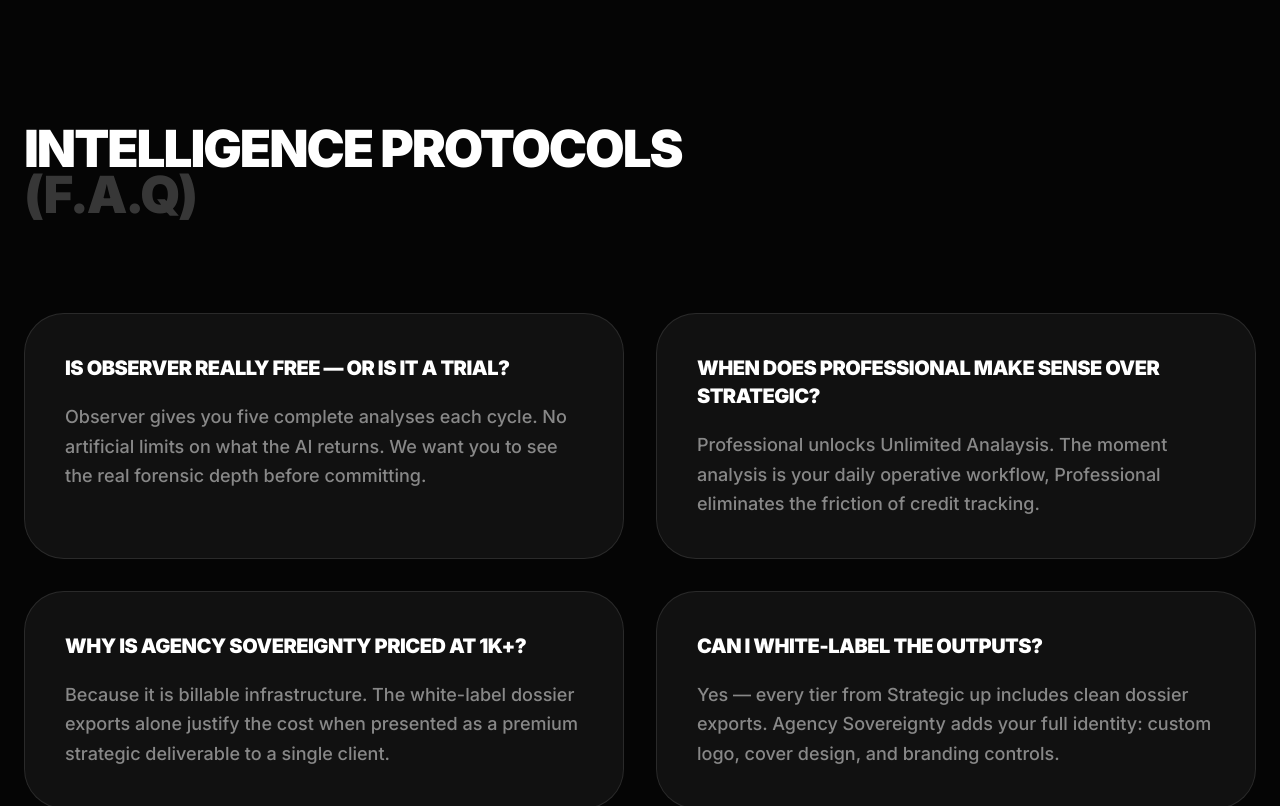
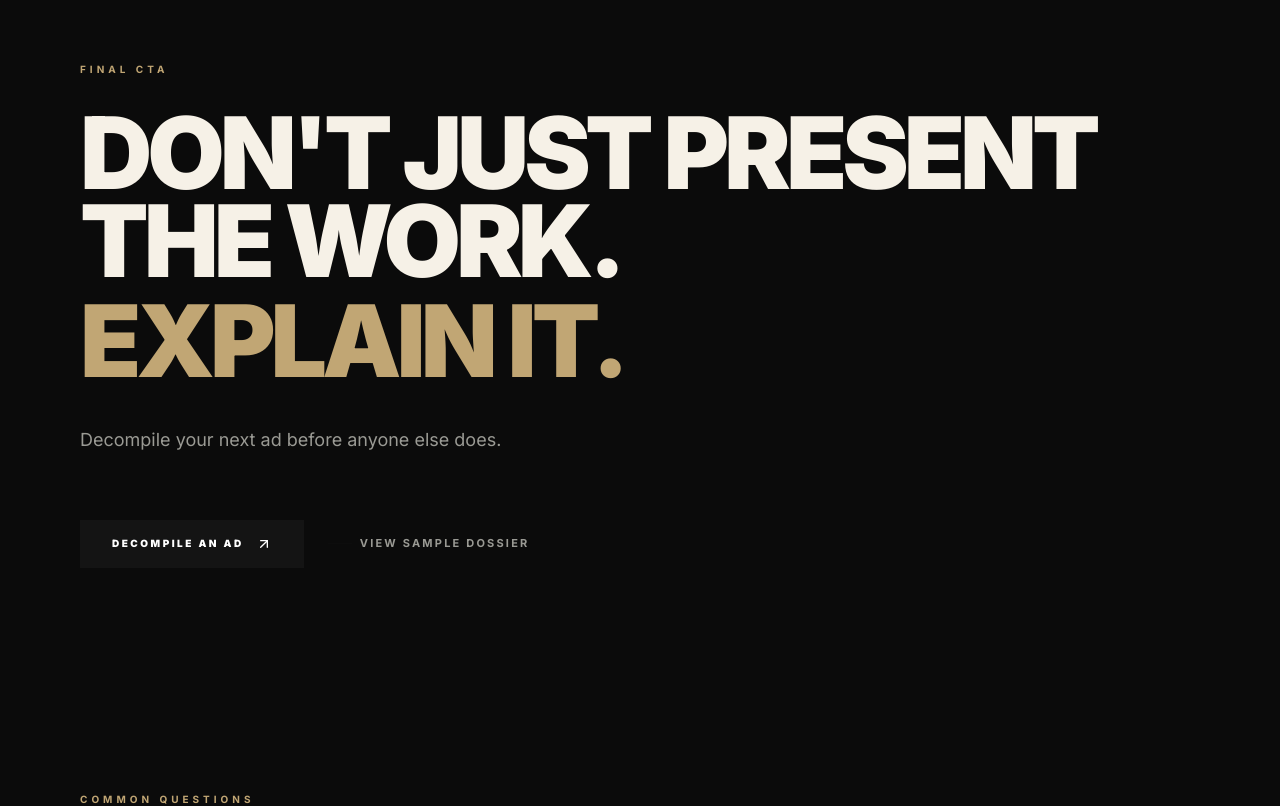
Before and after one commit to popvisly/visual-decompiler, a Next.js app: page /pricing in a window 1280 px wide. Shown: the part 4100-4906 px from the top of the page. Built offline with nearby package versions, Linux system fonts and the light colour scheme; no server answers.

Commit message:
Remove pricing FAQ section

```diff
--- a/src/app/pricing/page.tsx
+++ b/src/app/pricing/page.tsx
@@ -269,41 +269,6 @@ export default function PricingPage() {
                 </div>
             </section>
 
-            {/* FAQ Area */}
-            <section className="px-6 py-48 lg:py-64">
-                <div className="mx-auto max-w-[1400px]">
-                    <h2 className="text-[8vw] lg:text-[4vw] font-black leading-[0.9] tracking-[-0.04em] uppercase text-white mb-24">
-                        Intelligence Protocols <br />
-                        <span className="text-white/20">(F.A.Q)</span>
-                    </h2>
-
-                    <div className="grid gap-8 lg:grid-cols-2">
-                        {[
-                            {
-                                q: 'Is Observer really free — or is it a trial?',
-                                a: 'Observer gives you five complete analyses each cycle. No artificial limits on what the AI returns. We want you to see the real forensic depth before committing.',
-                            },
-                            {
-                                q: 'When does Professional make sense over Strategic?',
-                                a: 'Professional unlocks Unlimited Analaysis. The moment analysis is your daily operative workflow, Professional eliminates the friction of credit tracking.',
-                            },
-                            {
-                                q: 'Why is Agency Sovereignty priced at 1K+?',
-                                a: 'Because it is billable infrastructure. The white-label dossier exports alone justify the cost when presented as a premium strategic deliverable to a single client.',
-                            },
-                            {
-                                q: 'Can I white-label the outputs?',
-                                a: 'Yes — every tier from Strategic up includes clean dossier exports. Agency Sovereignty adds your full identity: custom logo, cover design, and branding controls.',
-                            }
-                        ].map((item) => (
-                            <div key={item.q} className="p-10 bg-white/5 border border-white/10 rounded-[2.5rem]">
-                                <h3 className="text-xl font-black uppercase tracking-tight text-white mb-5">{item.q}</h3>
-                                <p className="text-lg text-white/50 leading-relaxed font-medium">{item.a}</p>
-                            </div>
-                        ))}
-                    </div>
-                </div>
-            </section>
 
             <FooterStartNow />
         </main>
```
